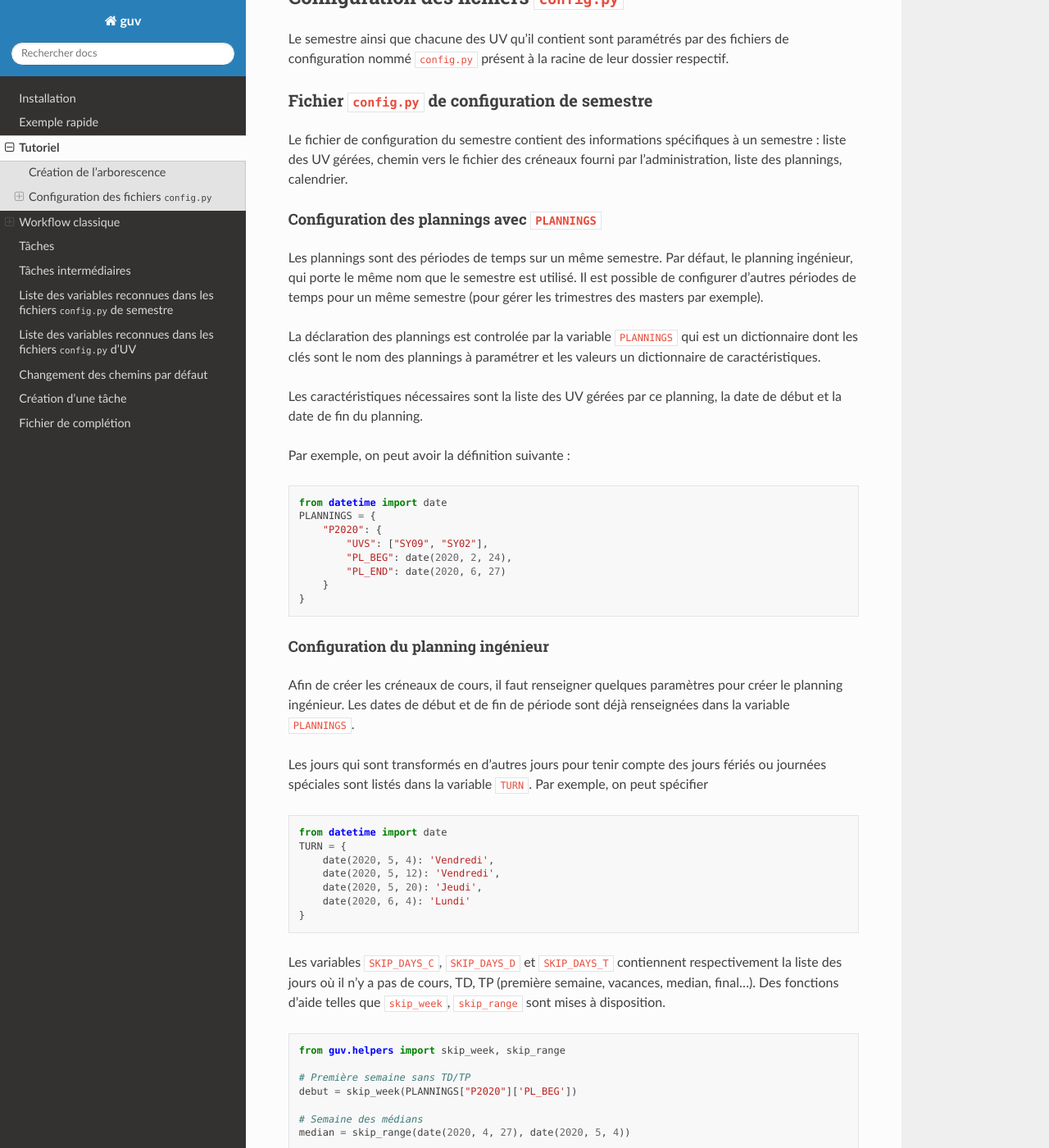
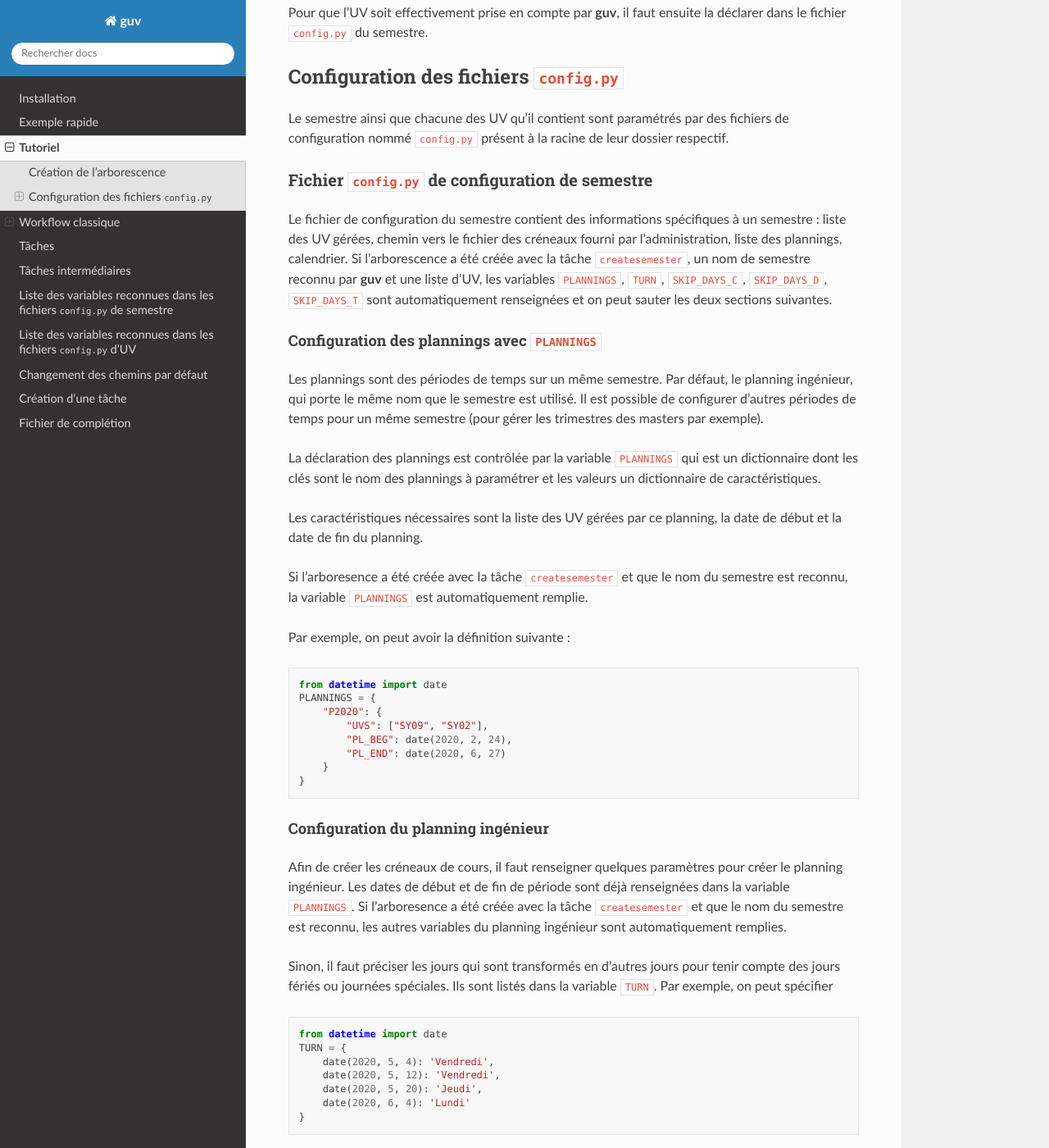
Before and after one commit to thisirs/guv, a Sphinx documentation site: the page built from docs/tutorial.rst, in a window 1280 px wide and 1400 px high, scrolled down 1217 px. Shown: the whole window at 82% size. Built offline with Sphinx 7.4.7 and the Read the Docs theme 2.0.0, drawn with Linux system fonts in a browser that asks for light colours; some of the changed text lies outside the part shown.

Commit message:
Update documentation

```diff
--- a/docs/misc.rst
+++ b/docs/misc.rst
@@ -130,7 +132,7 @@ fonction ``argument``.
 
    from guv.utils import argument
 
-   class MaTache(CliArgsMixin, UVTask):
+   class MaTache(UVTask, CliArgsMixin):
        cli_args = (
            argument(
                "-a",
--- a/docs/tutorial.rst
+++ b/docs/tutorial.rst
@@ -1,9 +1,9 @@
 Tutoriel
 ========
 
-**guv** doit utiliser des fichiers fournis par l'administration
-spécifique d'une UV ou pas pour créer de nouveaux fichiers. Pour cela,
-**guv** s'appuie sur la bibliothèque Python ``doit`` qui est une
+**guv** doit utiliser des fichiers fournis par l'administration qui
+sont spécifiques d'une UV ou pas pour créer de nouveaux fichiers. Pour
+cela, **guv** s'appuie sur la bibliothèque Python ``doit`` qui est une
 implémentation de type ``make``. À l'image de ``doit``, **guv** peut
 exécuter des tâches et chaque appel à **guv** est de la forme :
 
@@ -30,12 +30,13 @@ préremplis on peut exécuter la commande suivante :
 
    guv createsemester A2021 --uv SY02 SY09
 
-qui va créer un dossier de semestre nommé ``A2021`` contenant un fichier
-de configuration prérempli ``config.py`` ainsi que des sous-dossiers
-``generated`` et ``documents`` et deux dossiers d'UV nommés ``SY02`` et
-``SY09`` contenant chacun leur fichier de configuration prérempli
-également nommé ``config.py`` et des sous-dossiers ``generated`` et
-``documents``. L'arborescence est ainsi la suivante :
+qui va créer un dossier de semestre nommé ``A2021`` contenant un
+fichier de configuration prérempli ``config.py`` ainsi que des
+sous-dossiers ``generated`` et ``documents`` et deux autres dossiers
+d'UV nommés ``SY02`` et ``SY09`` contenant chacun leur fichier de
+configuration prérempli également nommé ``config.py`` ainsi que des
+sous-dossiers ``generated`` et ``documents``. L'arborescence est alors
+la suivante :
 
 .. code:: shell
 
@@ -61,6 +62,10 @@ dossier de semestre:
    cd A2021
    guv createuv SY19 AOS1
 
+Pour que l'UV soit effectivement prise en compte par **guv**, il faut
+ensuite la déclarer dans le fichier ``config.py`` du semestre.
+
+
 Configuration des fichiers ``config.py``
 ----------------------------------------
 
@@ -72,10 +77,13 @@ Fichier ``config.py`` de configuration de semestre
 ~~~~~~~~~~~~~~~~~~~~~~~~~~~~~~~~~~~~~~~~~~~~~~~~~~
 
 Le fichier de configuration du semestre contient des informations
-spécifiques à un semestre : liste des UV gérées, chemin vers le fichier
-des créneaux fourni par l'administration, liste des plannings,
-calendrier.
-
+spécifiques à un semestre : liste des UV gérées, chemin vers le
+fichier des créneaux fourni par l'administration, liste des plannings,
+calendrier. Si l'arborescence a été créée avec la tâche
+``createsemester``, un nom de semestre reconnu par **guv** et une
+liste d'UV, les variables ``PLANNINGS``, ``TURN``, ``SKIP_DAYS_C``,
+``SKIP_DAYS_D``, ``SKIP_DAYS_T`` sont automatiquement renseignées et
+on peut sauter les deux sections suivantes.
 
 Configuration des plannings avec ``PLANNINGS``
 ++++++++++++++++++++++++++++++++++++++++++++++
@@ -86,13 +94,17 @@ est utilisé. Il est possible de configurer d'autres périodes de temps
 pour un même semestre (pour gérer les trimestres des masters par
 exemple).
 
-La déclaration des plannings est controlée par la variable
+La déclaration des plannings est contrôlée par la variable
 ``PLANNINGS`` qui est un dictionnaire dont les clés sont le nom des
 plannings à paramétrer et les valeurs un dictionnaire de
 caractéristiques.
 
 Les caractéristiques nécessaires sont la liste des UV gérées par ce
 planning, la date de début et la date de fin du planning.
+
+Si l'arboresence a été créée avec la tâche ``createsemester`` et que
+le nom du semestre est reconnu, la variable ``PLANNINGS`` est
+automatiquement remplie.
 
 Par exemple, on peut avoir la définition suivante :
 
@@ -113,10 +125,13 @@ Configuration du planning ingénieur
 Afin de créer les créneaux de cours, il faut renseigner quelques
 paramètres pour créer le planning ingénieur. Les dates de début et de
 fin de période sont déjà renseignées dans la variable ``PLANNINGS``.
+Si l'arboresence a été créée avec la tâche ``createsemester`` et que
+le nom du semestre est reconnu, les autres variables du planning
+ingénieur sont automatiquement remplies.
 
-Les jours qui sont transformés en d'autres jours pour tenir compte
-des jours fériés ou journées spéciales sont listés dans la variable
-``TURN``. Par exemple, on peut spécifier
+Sinon, il faut préciser les jours qui sont transformés en d'autres
+jours pour tenir compte des jours fériés ou journées spéciales. Ils
+sont listés dans la variable ``TURN``. Par exemple, on peut spécifier
 
 .. code:: python
 
@@ -128,11 +143,14 @@ des jours fériés ou journées spéciales sont listés dans la variable
        date(2020, 6, 4): 'Lundi'
    }
 
-Les variables ``SKIP_DAYS_C``, ``SKIP_DAYS_D`` et ``SKIP_DAYS_T``
-contiennent respectivement la liste des jours où il n'y a pas de
-cours, TD, TP (première semaine, vacances, median, final...). Des
-fonctions d'aide telles que ``skip_week``, ``skip_range`` sont mises
-à disposition.
+Le 4 mai et le 12 mai sont donc un vendredi, le 20 mai est un jeudi et
+le 4 juin est un lundi.
+
+Il faut également renseigner les variables ``SKIP_DAYS_C``,
+``SKIP_DAYS_D`` et ``SKIP_DAYS_T`` qui contiennent respectivement la
+liste des jours où il n'y a pas de cours, TD, TP (première semaine,
+vacances, median, final...). Des fonctions d'aide telles que
+``skip_week``, ``skip_range`` sont mises à disposition.
 
 .. code:: python
 
@@ -163,7 +182,8 @@ Les créneaux officiels portant sur toutes les UV de l'UTC durant une
 semaine type sont renseignés dans un fichier pdf fourni par
 l'administration et disponible `ici
 <https://webapplis.utc.fr/ent/services/services.jsf?sid=578>`__. Il
-faut renseigner son chemin relatif dans la variable ``CRENEAU_UV``.
+faut le télécharger et renseigner son chemin relatif dans la variable
+``CRENEAU_UV`` afin que **guv** ait connaissance des créneaux des UV.
 
 Fichier ``config.py`` de configuration d'UV
 ~~~~~~~~~~~~~~~~~~~~~~~~~~~~~~~~~~~~~~~~~~~
@@ -275,7 +300,7 @@ textuel sur un étudiant. On peut le renseigner dans la variable
 ``INFO_ETUDIANT``. C'est un fichier au format ``Org`` de la forme
 suivante :
 
-.. code:: org
+.. code:: text
 
    * Nom1 Prénom1
      texte1
```
Also changed, not shown: other parts of docs/misc.rst (+2 -0 lines), other parts of docs/tutorial.rst (+8 -2 lines), docs/get_started.rst (+5 -4 lines), docs/variables.rst (+12 -10 lines).
